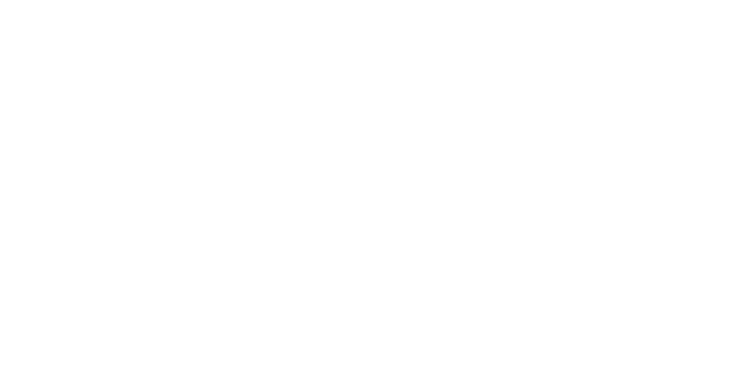
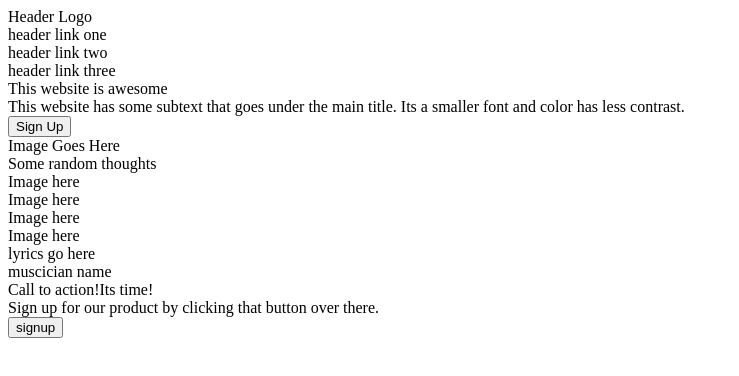
Before and after one commit to Bunnyslayers/Landing-Page, a plain HTML site: page index.html in a window 1280 px wide. Shown: the whole page, without its empty margins (0-739 px from the left). Drawn offline with Linux system fonts and the light colour scheme.

Commit message:
Add first draft of html doc

```diff
--- a/index.html
+++ b/index.html
@@ -5,7 +5,58 @@
     <meta name="viewport" content="width=device-width, initial-scale=1.0">
     <title>Disco Den</title>
 </head>
+
+
 <body>
+    <div class="top">
+        <div class="header">
+            <div class="logo">Header Logo</div>
+            <div class="link">header link one</div>
+            <div class="link">header link two</div>
+            <div class="link">header link three</div>
+        </div>
+
+        <div class="top">
+            <div class="sub-header">
+                <div class="logo">This website is awesome</div>
+                <div class="text">This website has some subtext that goes under the main title. Its a smaller font and color has less contrast.</div>
+                <button>Sign Up</button>
+            </div>
+            <div>Image Goes Here</div>
+        </div>
+    </div>
+
+
+
+
+    <div class="middle">
+        <div class="header">Some random thoughts</div>
+        <div class="four">
+            <div class="image">Image here</div>
+            <div class="image">Image here</div>
+            <div class="image">Image here</div>
+            <div class="image">Image here</div>
+        </div>
+        <div class="quote">
+            <div class="lyrics">lyrics go here</div>
+            <div class="author">muscician name</div>
+        </div>
+        <div class="signup">
+            <div>Call to action!Its time!</div>
+            <div>Sign up for our product by clicking that button over there.</div>
+            <button>signup</button>
+        </div>
+
+    </div>
+
+
+
+
+    <div class="bottom">
+
+
+    </div>
+
 
 </body>
 </html>
```
